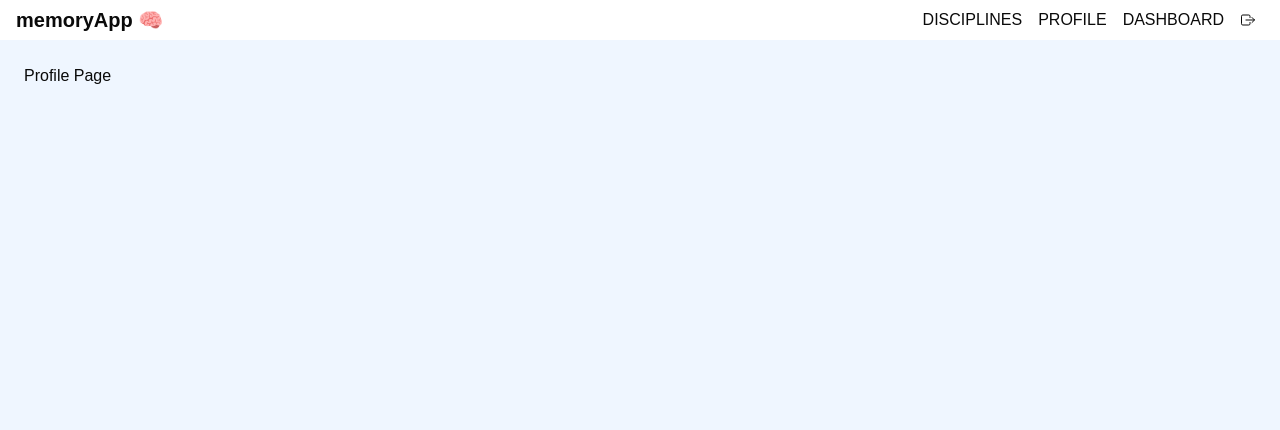
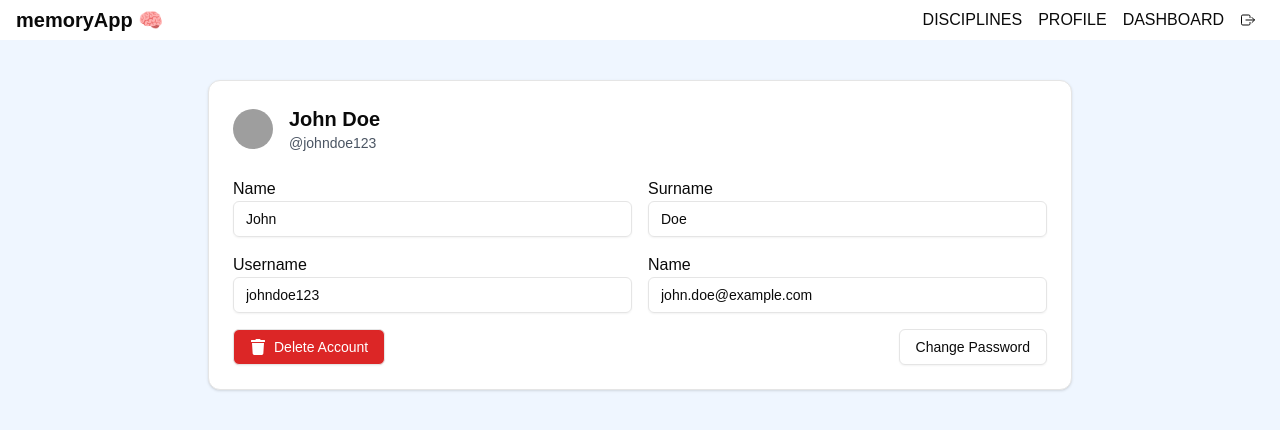
Before and after one commit to TsotnePharsenadze/memoryApp-nextjs-typescript-shadcn, a Next.js app: page /memoryApp/profile in a window 1280 px wide. Shown: the top 430 px of the page. Built offline with nearby package versions, Linux system fonts and the light colour scheme; no server answers; sample sign-in values are in the browser's storage; grey boxes are pictures that could not be loaded.

Commit message:
added some ui to Profile page

```diff
--- a/actions/getUserById.ts
+++ b/actions/getUserById.ts
@@ -7,10 +7,6 @@ export default async function getUserById(id: string) {
     where: {
       id,
     },
-    select: {
-      id: true,
-      username: true,
-    },
   });
   return user;
 }
--- a/app/memoryApp/(app)/profile/page.tsx
+++ b/app/memoryApp/(app)/profile/page.tsx
@@ -1,5 +1,93 @@
+"use client";
+
+import getUserById from "@/actions/getUserById";
+import { Avatar, AvatarFallback, AvatarImage } from "@/components/ui/avatar";
+import { Button } from "@/components/ui/button";
+import { Card, CardContent, CardHeader } from "@/components/ui/card";
+import { Input } from "@/components/ui/input";
+import { User } from "@prisma/client";
+import { useSession } from "next-auth/react";
+import Link from "next/link";
+import { useEffect, useState } from "react";
+import { FaTrash } from "react-icons/fa";
+
 const ProfilePage = () => {
-  return <div>Profile Page</div>;
+  // const [fullUserData, setFullUserData] = useState<User | null>(null);
+  // const user = useSession();
+
+  // useEffect(() => {
+  //   async function fetchUserData() {
+  //     const res = await getUserById(user?.data?.user?.id as string);
+  //     setFullUserData(res);
+  //   }
+  //   if (user.status === "authenticated") {
+  //     fetchUserData();
+  //   }
+  // }, [user]);
+
+  const [user, setUser] = useState<any>({
+    name: "John",
+    surname: "Doe",
+    username: "johndoe123",
+    email: "john.doe@example.com",
+    avatarUrl:
+      "https://fastly.picsum.photos/id/538/200/300.jpg?hmac=QyW9exvhaGnW9uknxjXGZYm6JAtg9ctqbnYTTwBk61o",
+  });
+
+  return (
+    <div className="max-w-4xl mx-auto p-4">
+      <Card>
+        <CardHeader>
+          <div className="flex items-center space-x-4">
+            <Avatar>
+              <AvatarImage src={user.avatarUrl} alt="@shadcn" />
+              <AvatarFallback>{user.avatarUrl}</AvatarFallback>
+            </Avatar>
+            <div>
+              <h2 className="text-xl font-semibold">
+                {user.name} {user.surname}
+              </h2>
+              <p className="text-sm text-gray-600">@{user.username}</p>
+            </div>
+          </div>
+        </CardHeader>
+        <CardContent>
+          <div className="space-y-4">
+            <div className="flex gap-4">
+              <div className="flex flex-col flex-1">
+                <p>Name</p>
+                <Input value={user.name} readOnly />
+              </div>
+              <div className="flex flex-col flex-1">
+                <p>Surname</p>
+                <Input value={user.surname} readOnly />
+              </div>
+            </div>
+            <div className="flex gap-4">
+              <div className="flex flex-col flex-1">
+                <p>Username</p>
+                <Input value={user.username} readOnly />
+              </div>
+              <div className="flex flex-col flex-1">
+                <p>Name</p>
+                <Input value={user.email} readOnly />
+              </div>
+            </div>
+            <div className="flex justify-between">
+              <Link href="/change-password">
+                <Button variant="outline" className="bg-red-600 text-white hover:bg-red-700 hover:text-white">
+                  <FaTrash /> Delete Account
+                </Button>
+              </Link>
+              <Link href="/change-password">
+                <Button variant="outline">Change Password</Button>
+              </Link>
+            </div>
+          </div>
+        </CardContent>
+      </Card>
+    </div>
+  );
 };
 
 export default ProfilePage;
--- a/schemas/index.ts
+++ b/schemas/index.ts
@@ -1,6 +1,58 @@
 import { z } from "zod";
 
 export const registerSchema = z.object({
+  name: z
+    .string()
+    .min(1, {
+      message: "Name is required",
+    })
+    .max(31, {
+      message: "Name must contain less than 32 character(s)",
+    }),
+  surname: z
+    .string()
+    .min(1, {
+      message: "Surname is required",
+    })
+    .max(31, {
+      message: "Surname must contain less than 32 character(s)",
+    }),
+  email: z
+    .string()
+    .min(3, {
+      message: "Email is required must contain at least 3 character(s)",
+    })
+    .max(50, {
+      message: "Email must contain less than 51 character(s)",
+    })
+    .email(),
+  username: z
+    .string()
+    .min(8, {
+      message: "Username is required must contain at least 8 character(s)",
+    })
+    .max(31, {
+      message: "Username must contain less than 32 character(s)",
+    }),
+  password: z
+    .string()
+    .min(8, {
+      message: "Password is required must contain at least 8 character(s)",
+    })
+    .max(31, {
+      message: "Password must contain less than 32 character(s)",
+    }),
+  confirmPassword: z
+    .string()
+    .min(8, {
+      message: "Password is required must contain at least 8 character(s)",
+    })
+    .max(31, {
+      message: "Confirm Password must contain less than 32 character(s)",
+    }),
+});
+
+export const profileSchema = z.object({
   name: z
     .string()
     .min(1, {
```
